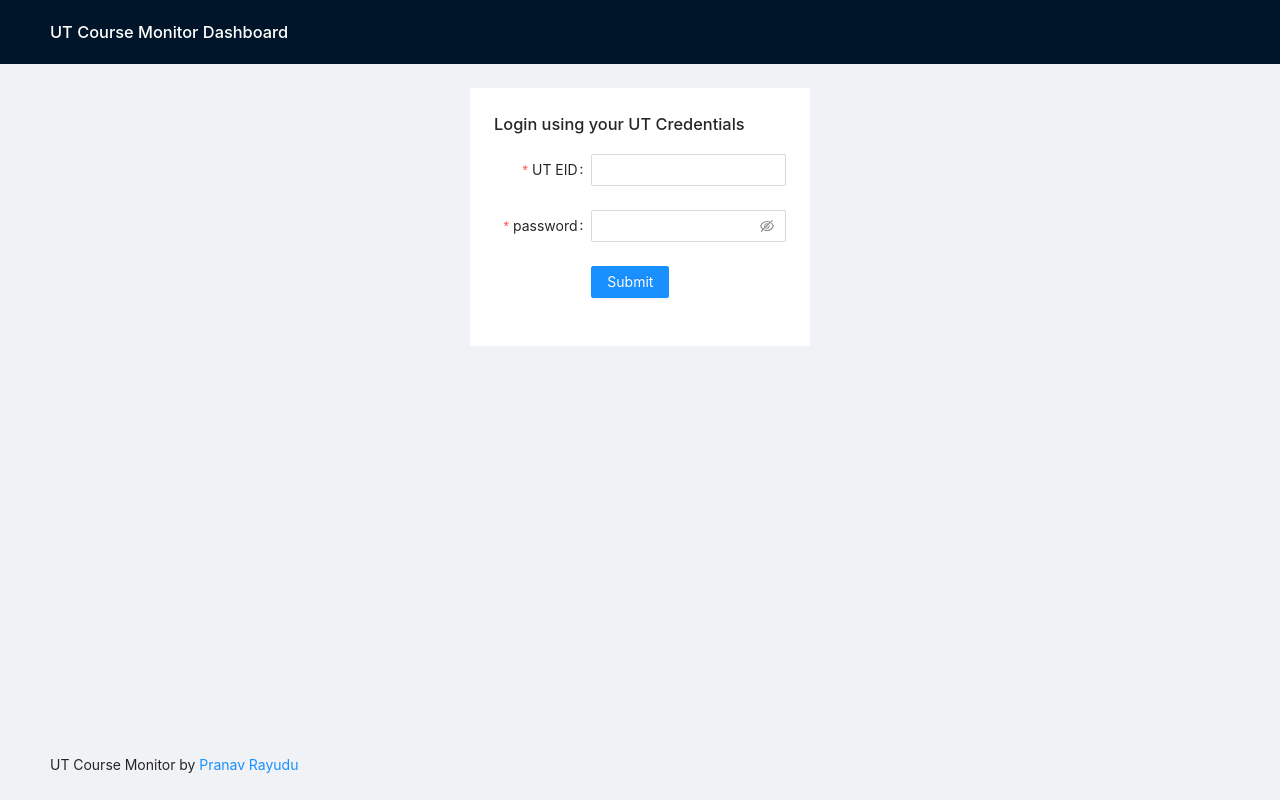
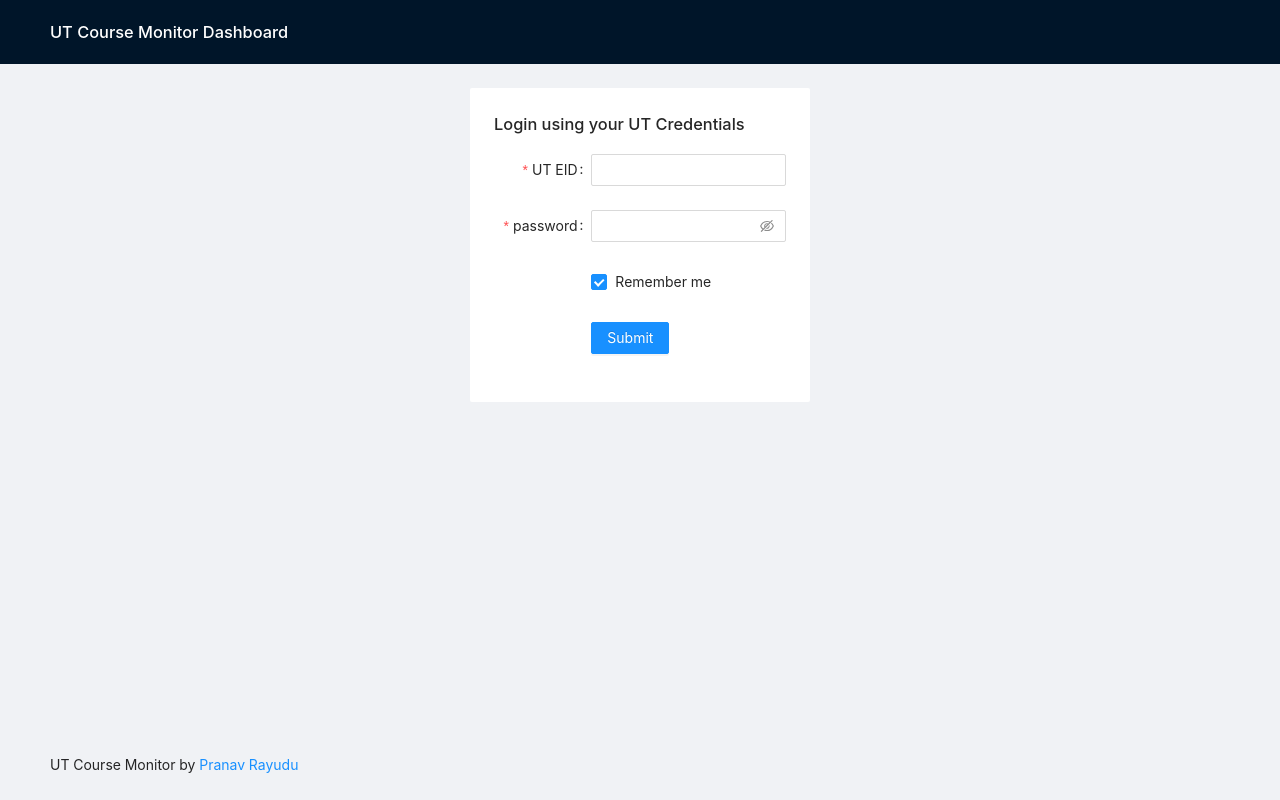
Before and after one commit to PranavRayudu/Course-Change-Notifier, a React (Create React App) app in the folder client/: page /login in a window 1280 px wide. Built offline with nearby package versions, Linux system fonts and the light colour scheme; no server answers.

Commit message:
added remember me checkbox

```diff
--- a/client/src/app.module.scss
+++ b/client/src/app.module.scss
@@ -88,6 +88,15 @@ html, body, :global(#root) {
   }
 }
 
+.loginCard {
+  width: 340px;
+  margin: auto;
+
+  @include sm {
+    width: 100%;
+  }
+}
+
 :global(.ant-skeleton-paragraph) {
   margin-bottom: 0;
 }
--- a/client/src/routes/UserLogin.js
+++ b/client/src/routes/UserLogin.js
@@ -1,6 +1,6 @@
-import React from 'react';
+import React, {useState} from 'react';
 import {connect} from "react-redux";
-import {Button, Card, Form, Input, message, Space} from "antd";
+import {Button, Card, Checkbox, Form, Input, message, Space} from "antd";
 import {postUserLogin} from "../store/actions";
 import AppStyles from "../app.module.scss";
 
@@ -15,16 +15,20 @@ const tailLayout = {
 
 function UserLogin({dispatch, loading}) {
 
+    const [remember, setr] = useState(true)
+    const setRemember = (e) => setr(e.target.checked)
+
     const onFinish = values => {
         let formData = new FormData()
         formData.append('id', values.id)
         formData.append('password', values.password)
+        formData.append('remember', remember)
         dispatch(postUserLogin(formData,
             () => message.success('Successfully logged in'),
             () => message.error('Unable to login in')))
     }
 
-    return <Card bordered={false} style={{width: '340px', margin: 'auto'}}>
+    return <Card bordered={false} className={AppStyles.loginCard}>
         <Space direction={"vertical"} style={{width: "100%"}}>
             <div className={AppStyles.heading}>
                 <Space direction={"vertical"}>
@@ -37,6 +41,9 @@ function UserLogin({dispatch, loading}) {
                         <Form.Item label={'password'} name={'password'}
                                    rules={[{required: true, message: 'enter your UT password'}]}>
                             <Input.Password/>
+                        </Form.Item>
+                        <Form.Item {...tailLayout} name={'remember'}>
+                            <Checkbox value={"checked"} checked={remember} onChange={setRemember}>Remember me</Checkbox>
                         </Form.Item>
                         <Form.Item {...tailLayout}>
                             <Button type={"primary"} loading={loading} htmlType={"submit"}>Submit</Button>
```
Also changed, not shown: 1 other file (tests, documents, lock files or other folders).
